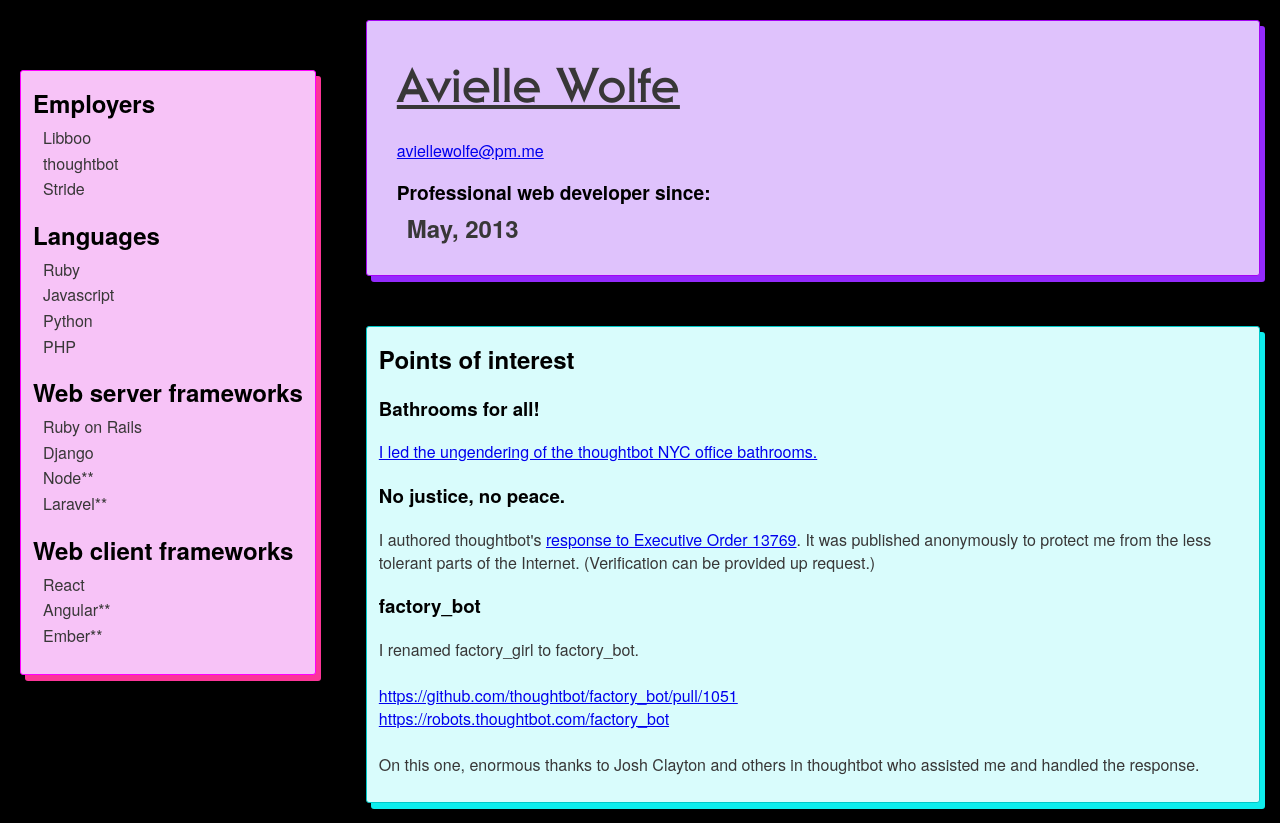
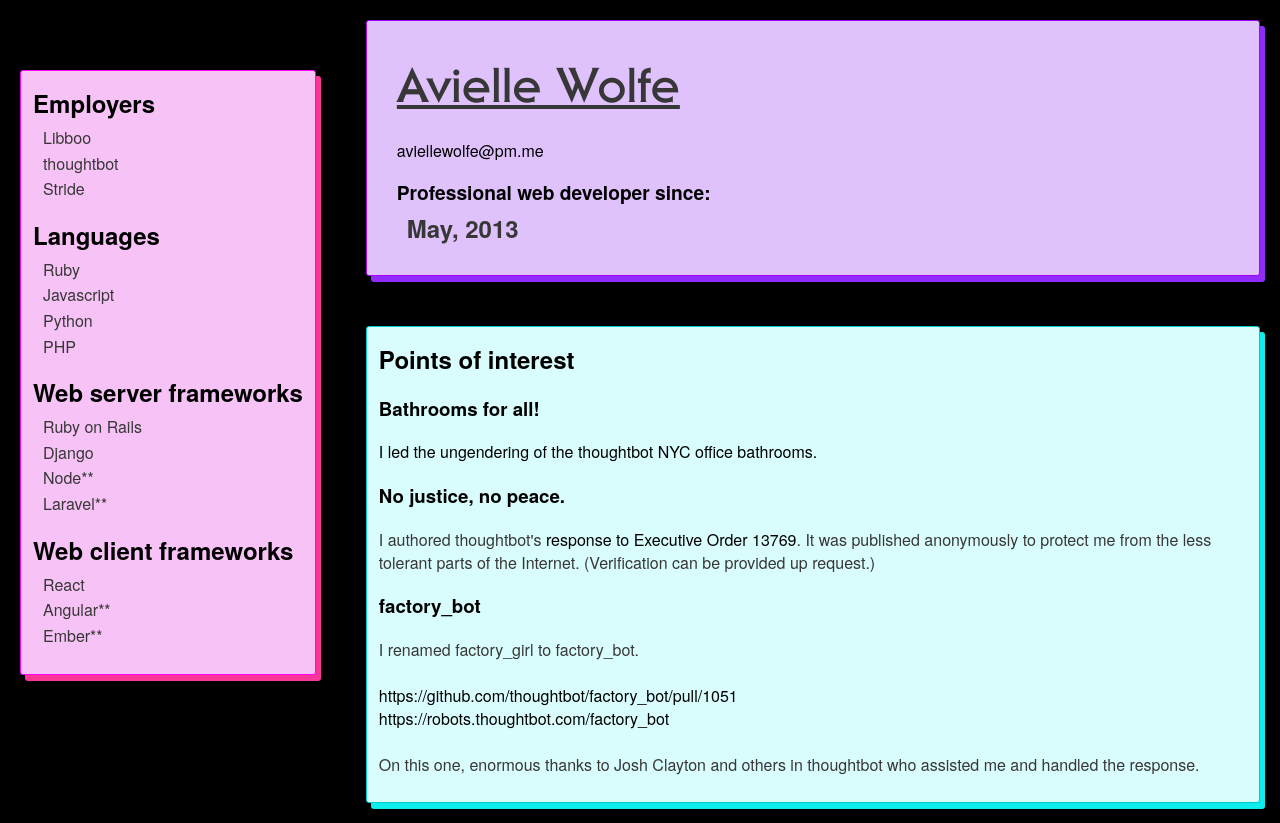
Before and after one commit to Euraldius/avielle-os, a Vue app: page /#/resume in a window 1280 px wide. Built offline with nearby package versions, Linux system fonts and the light colour scheme.

Commit message:
Start link styles

```diff
--- a/src/views/Resume.vue
+++ b/src/views/Resume.vue
@@ -104,6 +104,20 @@
 $eighties-ski-jacket: #00c9c9;
 $teal: #0eeded;
 
+a {
+  color: black;
+  text-decoration: none;
+}
+
+a:visited {
+  font-style: italic;
+}
+
+a:hover {
+  font-style: italic;
+}
+
+
 h2 {
   color: black;
   font-stretch: condensed;
```
